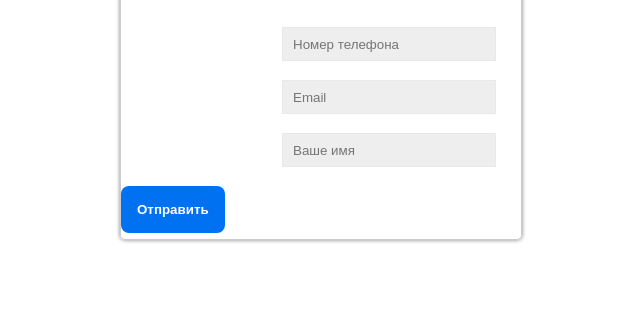
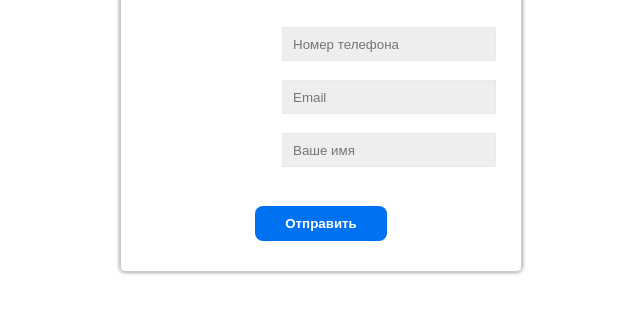
Before and after one commit to andreyhantya/validation_form, a plain HTML site: page index.html in a window 1280 px wide. Shown: the part 70-384 px from the top of the page, without its empty margins (319-959 px from the left). Drawn offline with Linux system fonts and the light colour scheme.

Commit message:
Стилизовал кнопку

```diff
--- a/index.html
+++ b/index.html
@@ -23,7 +23,9 @@
         <input type="text" data-rule="name" placeholder="Ваше имя" id="userName" class="form__input">
     </div>
 
-    <button class="form__button" type="submit">Отправить</button>
+    <div class="button">
+        <button class="form__button" type="submit">Отправить</button>
+    </div>
 
 </form>
 
--- a/style.css
+++ b/style.css
@@ -1,6 +1,5 @@
 .form {
     width: 400px;
-    height: 300px;
     border: 1px solid #cbcbcb;
     margin: 0 auto;
     font-family: sans-serif;
@@ -39,7 +38,7 @@
     border: 1px solid #e9e9e9;
 }
 
-.form__input:focus{
+.form__input:focus {
     border-bottom: 2px solid #ccc;
 }
 
@@ -73,18 +72,24 @@
     animation: invalid 0.5s;
 }
 
-.form__button{
+.button{
+    text-align: center;
+    margin-top: 50px;
+    margin-bottom: 30px;
+}
+
+.form__button {
     background-color: #0071f0;
     color: white;
     font-weight: bold;
     outline: none;
     border: none;
-    border-radius: 0.5rem;
+    border-radius: 8px;
     cursor: pointer;
-    padding: 1rem;
+    padding: 10px 30px;
     transition: 0.3s;
 }
 
-.form__button:hover{
+.form__button:hover {
     background-color: #0098f0;
 }
```
